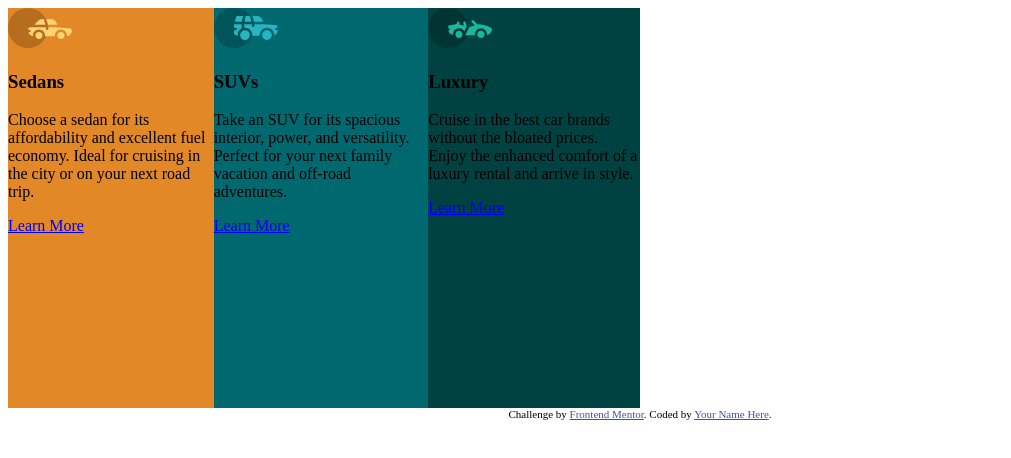
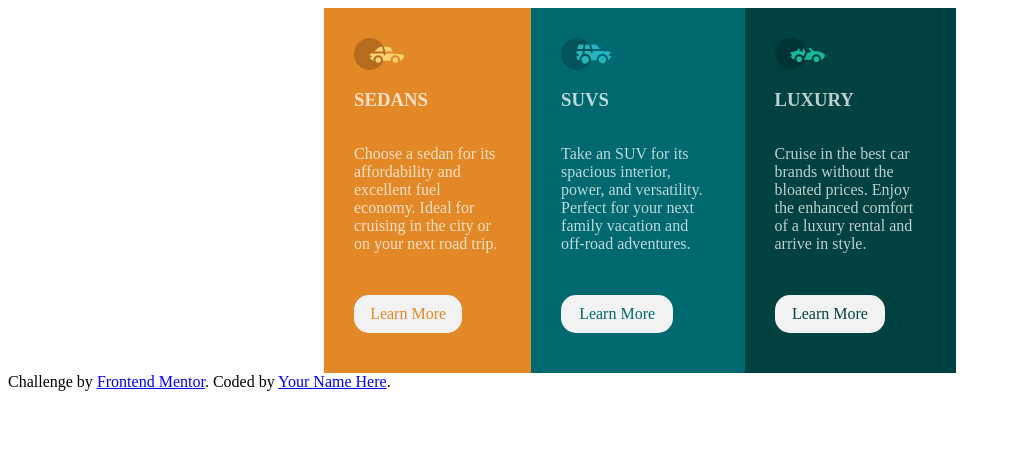
Before and after one commit to LuisElizaldeCruz/column-preview-card, a plain HTML site: page index.html in a window 1280 px wide. Shown: the whole page, without its empty margins (0-1011 px from the left). Drawn offline with Linux system fonts and the light colour scheme.

Commit message:
Se corrigio varios problemas de posicionamiento de elementos

```diff
--- a/index.html
+++ b/index.html
@@ -9,12 +9,10 @@
   <title>Frontend Mentor | 3-column preview card component</title>
 
   <!-- Feel free to remove these styles or customise in your own stylesheet 👍 -->
-  <style>
-    .attribution { font-size: 11px; text-align: center; }
-    .attribution a { color: hsl(228, 45%, 44%); }
-  </style>
+
 </head>
 <body>
+
   <div class="hero-container">
 
     <section class="texto texto1">
@@ -23,7 +21,7 @@
   <p>Choose a sedan for its affordability and excellent fuel economy. Ideal for cruising in the city
   or on your next road trip.
 </p>
-<a href="#">Learn More</a>
+<a class="btn btn1" href="#">Learn More</a>
     </section>
 
   <section class="texto texto2">
@@ -32,7 +30,7 @@
   <p>Take an SUV for its spacious interior, power, and versatility. Perfect for your next family vacation
   and off-road adventures.
   </p>
-<a href="#">Learn More</a>
+<a class="btn btn2" href="#">Learn More</a>
 
   </section>
 
@@ -43,7 +41,7 @@
   Cruise in the best car brands without the bloated prices. Enjoy the enhanced comfort of a luxury
   rental and arrive in style.
   </p>
-<a href="#">Learn More</a>
+<a class="btn btn3" href="#">Learn More</a>
 
 </section>
 
--- a/style.css
+++ b/style.css
@@ -11,7 +11,21 @@
 .hero-container{
     display: flex;
     width: 50%;
-    height: 400px;
+    /* height: auto; */
+    margin: 0 auto;
+    height: auto
+}
+
+h3{
+    text-transform: uppercase;
+}
+
+.texto{
+    padding: 30px;
+    color: var(--Transparent-white);
+   height: 100%;
+   display: flex;
+   flex-direction: column;
 }
 
 .texto1{
@@ -25,3 +39,37 @@
 .texto3{
     background-color: var(--Very-dark-cyan);
 }
+p{
+    height: 110px;
+    margin-bottom: 40px;
+    /* padding: 2px; */
+}
+
+img{
+    width: 50px;
+    height: 32px;
+}
+
+.btn{
+    padding: 10px;
+    width: 60%;
+    background-color: var(--Very-light-gray);
+    border-radius: 15px;
+    margin-bottom: 10px;
+    text-align: center;
+}
+
+.btn1{
+    color: var(--Bright-orange);
+    text-decoration: none;
+}
+
+.btn2{
+    color: var(--Dark-cyan);
+    text-decoration: none;
+}
+
+.btn3{
+    color: var(--Very-dark-cyan);
+    text-decoration: none;
+}
```
